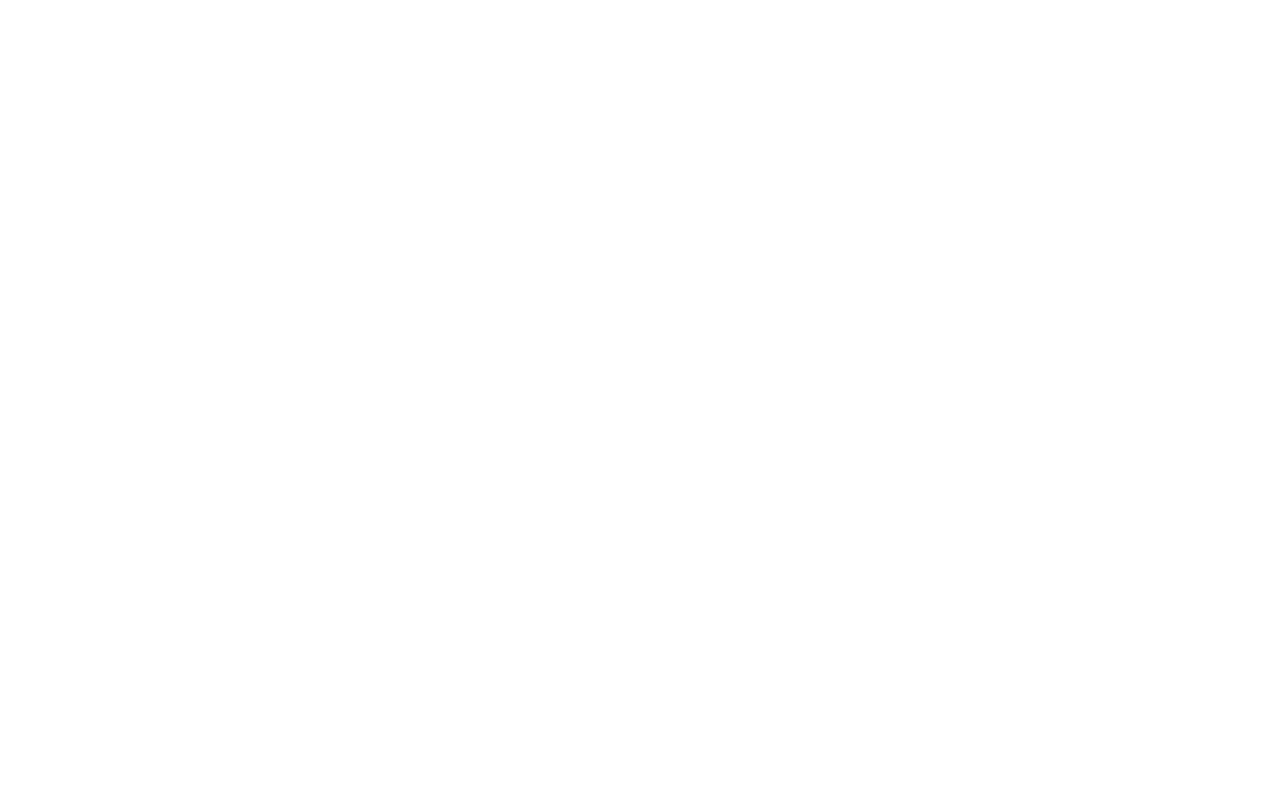
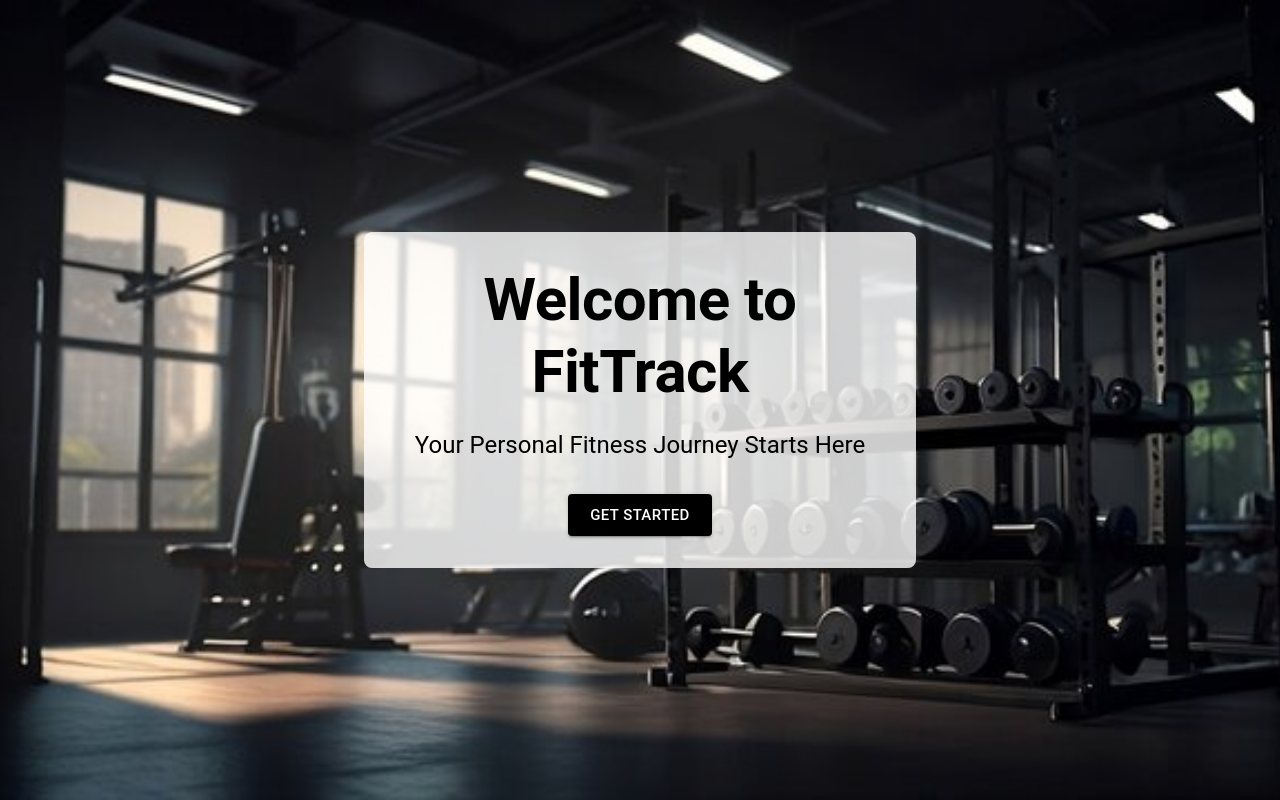
Before and after one commit to AkashChathumal69/Fitness-Frontend, a React (Create React App) app: page / in a window 1280 px wide. Before the commit this address had no page. Built offline with nearby package versions, Linux system fonts and the light colour scheme.

Commit message:
Add Home Page

```diff
--- a/src/App.js
+++ b/src/App.js
@@ -1,5 +1,6 @@
 import "./App.css";
 import Dashbord from "./Pages/Dashbord";
+import Home from "./Pages/Home";
 import { Route, Routes } from "react-router-dom";
 import PrivateRoute from "./utils/PrivateRoute";
 import LoginPage from "./Pages/LoginPage";
@@ -30,6 +31,7 @@
                 </PrivateRouteLogin>
               }
             />
+            <Route path="/" element={<Home />} />
             <Route
               path="/Dashbord"
               element={
--- /dev/null
+++ b/src/Pages/Home.jsx
@@ -0,0 +1,70 @@
+import React from 'react'
+import {
+    Box,
+    Button,
+    Typography,
+    Container
+  } from '@mui/material';
+  import { Link as RouterLink } from 'react-router-dom';
+  import backgroundImage from './1.jpg';
+
+const Home = () => {
+  return (
+
+    <Box sx={{
+      height: '100vh',
+      backgroundImage:`url(${backgroundImage})`,
+      backgroundSize: 'cover',
+      backgroundPosition: 'center',
+      display: 'flex',
+      alignItems: 'center',
+      justifyContent: 'center',
+      backgroundRepeat:'no-repeat',
+    }}
+  >
+
+
+
+
+
+
+    <Container maxWidth="sm">
+      <Box sx={{
+          backgroundColor: 'rgba(255, 255, 255, 0.8)',
+          padding: 4,
+          borderRadius: 2,
+          textAlign: 'center',
+        }}
+      >
+
+        <Typography variant="h2" component="h1" gutterBottom color='black' fontWeight='bold'>
+          Welcome to FitTrack
+        </Typography>
+        <Typography variant="h5" component="h2" gutterBottom color='black'>
+          Your Personal Fitness Journey Starts Here
+        </Typography>
+        <Button
+          component={RouterLink}
+          to="/dashboard"
+          variant="contained"
+          color="dark"
+          size="large"
+          sx={{ mt: 3,
+            backgroundColor:'black',
+            color: 'white',
+            '&:hover': {
+            backgroundColor: '#333', },
+          }}
+        >
+          Get Started
+        </Button>
+      </Box>
+
+
+
+    </Container>
+  </Box>
+  )
+}
+
+export default Home
```
Also changed, not shown: src/Pages/1.jpg (added).
